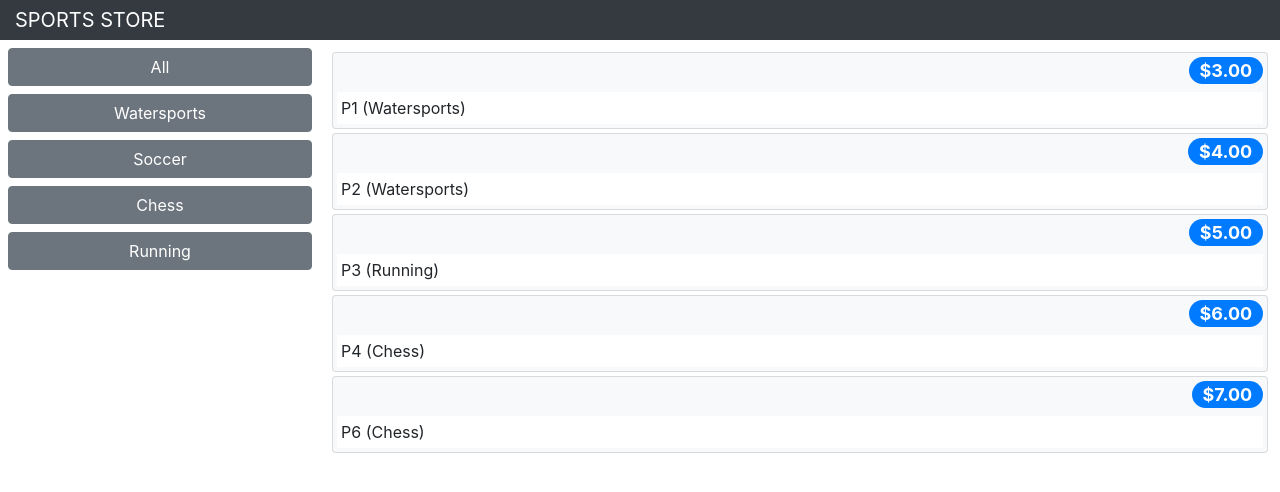
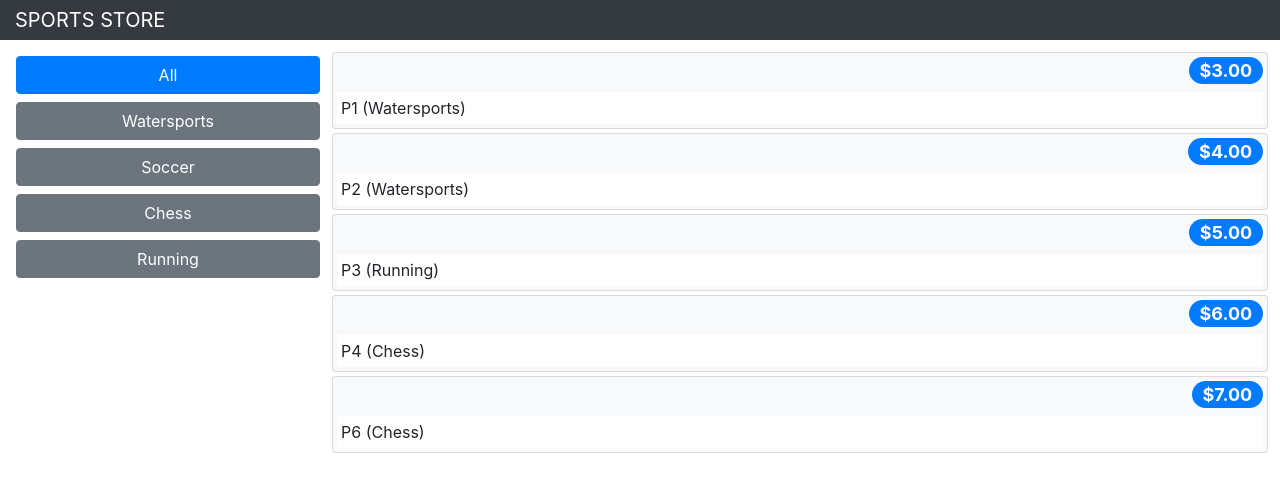
Before and after one commit to mikekwong/sporty, a React (Create React App) app: page /shop/products in a window 1280 px wide. Shown: the top 492 px of the page. Built offline with nearby package versions, Linux system fonts and the light colour scheme.

Commit message:
category active showing

```diff
--- /dev/null
+++ b/src/ToggleLink.js
@@ -0,0 +1,26 @@
+import React, { Component } from "react";
+import { Route, Link } from "react-router-dom";
+
+export default class ToggleLink extends Component {
+  render() {
+    return (
+      <Route
+        path={this.props.to}
+        exact={this.props.exact}
+        children={routeProps => {
+          const baseClasses = this.props.className || "m-2 btn btn-block";
+          const activeClass = this.props.activeClass || "btn-primary";
+          const inActiveClass = this.props.inActiveClass || "btn-secondary";
+          const combinedClasses = `${baseClasses} ${
+            routeProps.match ? activeClass : inActiveClass
+          }`;
+          return (
+            <Link to={this.props.to} className={combinedClasses}>
+              {this.props.children}
+            </Link>
+          );
+        }}
+      />
+    );
+  }
+}
--- a/src/shop/CategoryNavigation.js
+++ b/src/shop/CategoryNavigation.js
@@ -1,22 +1,22 @@
 import React, { Component } from "react";
 import { Link } from "react-router-dom";
+import ToggleLink from "../ToggleLink";
 
 export default class CategoryNavigation extends Component {
   render() {
     return (
       <>
-        <Link className="btn btn-secondary btn-block" to={this.props.baseUrl}>
+        <ToggleLink to={this.props.baseUrl} exact={true}>
           All
-        </Link>
+        </ToggleLink>
         {this.props.categories &&
           this.props.categories.map(cat => (
-            <Link
-              className="btn btn-secondary btn-block"
+            <ToggleLink
               key={cat}
-              to={`$this.props.baseUrl}/${cat.toLowerCase()}`}
+              to={`${this.props.baseUrl}/${cat.toLowerCase()}`}
             >
               {cat}
-            </Link>
+            </ToggleLink>
           ))}
       </>
     );
```
